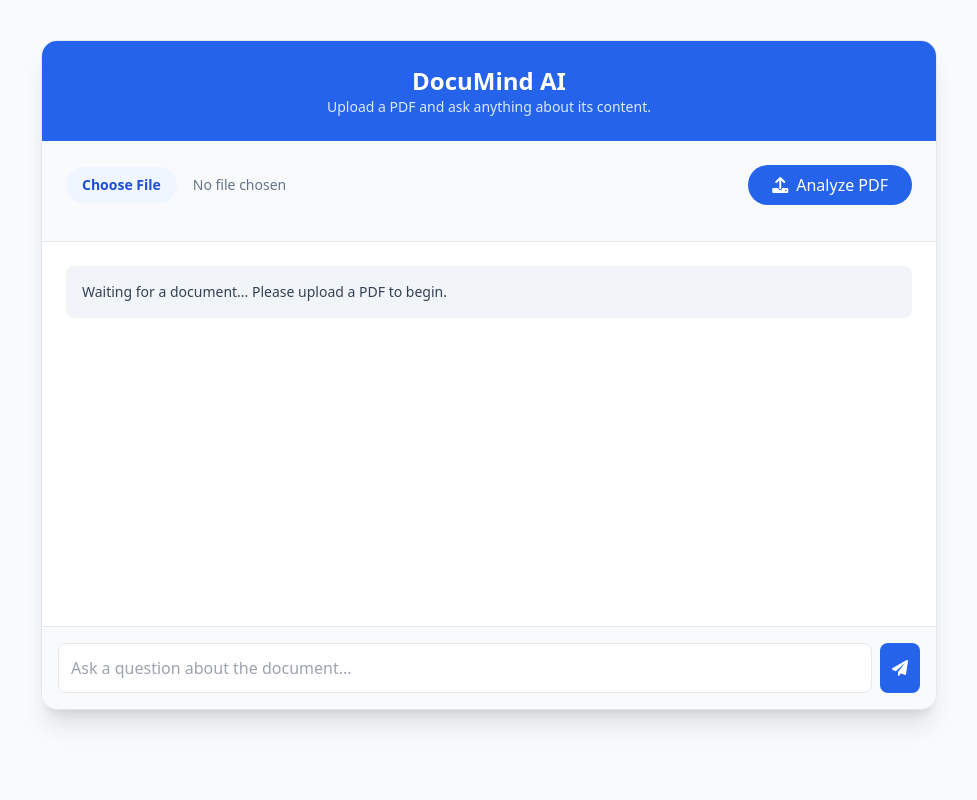
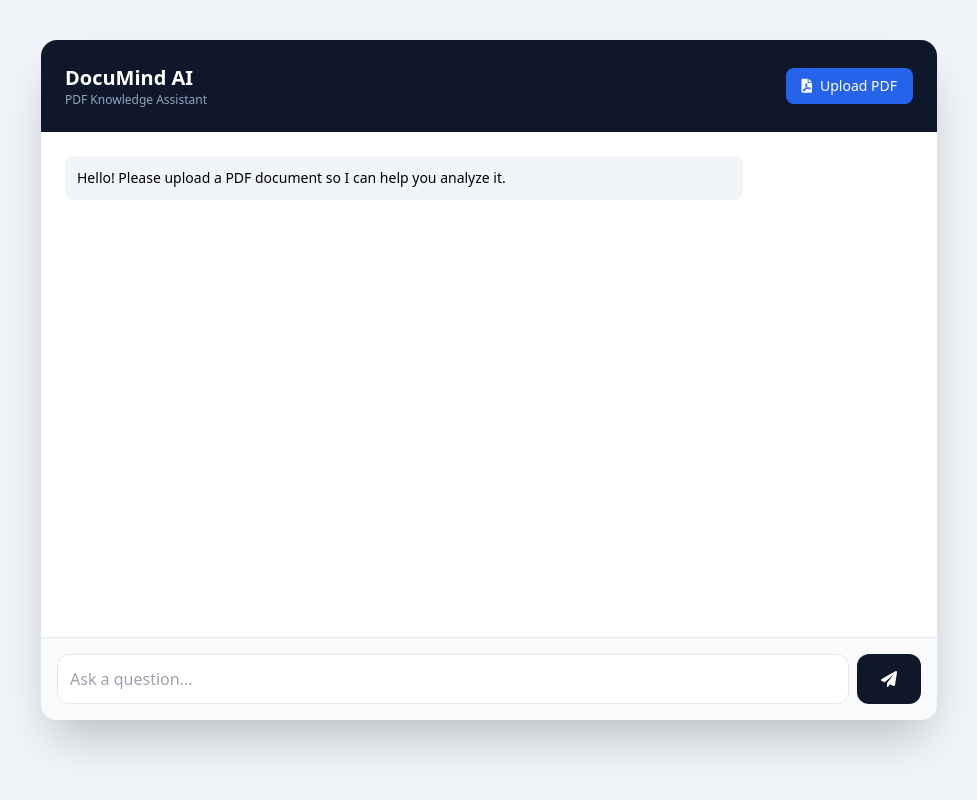
Before and after one commit to AhmedMohy99/AI-Document-Assistant, a Flask app: page / in a window 1280 px wide. Shown: the whole page, without its empty margins (151-1128 px from the left). Run offline with Flask 3, Linux system fonts and the light colour scheme; some libraries are stand-ins or nearby versions.

Commit message:
Update index.html

```diff
--- a/templates/index.html
+++ b/templates/index.html
@@ -7,63 +7,57 @@
     <script src="https://cdn.tailwindcss.com"></script>
     <link rel="stylesheet" href="https://cdnjs.cloudflare.com/ajax/libs/font-awesome/6.0.0/css/all.min.css">
 </head>
-<body class="bg-slate-50 min-h-screen flex flex-col items-center p-4 md:p-10">
+<body class="bg-slate-100 min-h-screen p-4 md:p-10 flex flex-col items-center">
 
-    <div class="max-w-4xl w-full bg-white rounded-2xl shadow-xl overflow-hidden border border-slate-200">
-        <header class="bg-blue-600 p-6 text-white text-center">
-            <h1 class="text-2xl font-bold">DocuMind AI</h1>
-            <p class="text-blue-100 text-sm">Upload a PDF and ask anything about its content.</p>
+    <div class="max-w-4xl w-full bg-white rounded-2xl shadow-2xl overflow-hidden flex flex-col h-[85vh]">
+        <header class="bg-slate-900 p-6 text-white flex justify-between items-center">
+            <div>
+                <h1 class="text-xl font-bold">DocuMind AI</h1>
+                <p class="text-xs text-slate-400">PDF Knowledge Assistant</p>
+            </div>
+            <div class="flex items-center gap-3">
+                <input type="file" id="fileInput" accept=".pdf" class="hidden" onchange="uploadPDF()"/>
+                <label for="fileInput" id="uploadLabel" class="bg-blue-600 hover:bg-blue-700 px-4 py-2 rounded-lg cursor-pointer transition text-sm font-medium">
+                    <i class="fas fa-file-pdf mr-2"></i>Upload PDF
+                </label>
+            </div>
         </header>
 
-        <section class="p-6 border-b bg-slate-50">
-            <div class="flex flex-col md:flex-row items-center gap-4">
-                <input type="file" id="fileInput" accept=".pdf" class="block w-full text-sm text-slate-500 file:mr-4 file:py-2 file:px-4 file:rounded-full file:border-0 file:text-sm file:font-semibold file:bg-blue-50 file:text-blue-700 hover:file:bg-blue-100 cursor-pointer"/>
-                <button onclick="uploadPDF()" id="uploadBtn" class="bg-blue-600 text-white px-6 py-2 rounded-full font-medium hover:bg-blue-700 transition flex items-center gap-2 shrink-0">
-                    <i class="fas fa-upload"></i> Analyze PDF
-                </button>
+        <div id="chat-window" class="flex-1 overflow-y-auto p-6 space-y-4 bg-white">
+            <div class="bg-slate-100 p-3 rounded-lg text-sm max-w-[80%]">
+                Hello! Please upload a PDF document so I can help you analyze it.
             </div>
-            <p id="status" class="text-xs mt-3 text-slate-500"></p>
-        </section>
+        </div>
 
-        <section id="chat-window" class="h-96 overflow-y-auto p-6 space-y-4 bg-white">
-            <div class="bg-slate-100 p-4 rounded-lg text-slate-700 text-sm">
-                Waiting for a document... Please upload a PDF to begin.
-            </div>
-        </section>
-
-        <footer class="p-4 bg-slate-50 border-t flex gap-2">
-            <input type="text" id="userQuestion" placeholder="Ask a question about the document..." class="flex-1 p-3 rounded-lg border focus:ring-2 focus:ring-blue-500 outline-none"/>
-            <button onclick="askAI()" class="bg-blue-600 text-white p-3 rounded-lg hover:bg-blue-700">
+        <div class="p-4 bg-slate-50 border-t flex gap-2">
+            <input type="text" id="userQuestion" placeholder="Ask a question..." class="flex-1 p-3 rounded-xl border focus:ring-2 focus:ring-blue-500 outline-none"/>
+            <button onclick="askAI()" class="bg-slate-900 text-white px-6 py-3 rounded-xl hover:bg-black transition">
                 <i class="fas fa-paper-plane"></i>
             </button>
-        </footer>
+        </div>
     </div>
 
     <script>
         async function uploadPDF() {
             const fileInput = document.getElementById('fileInput');
-            const status = document.getElementById('status');
-            const btn = document.getElementById('uploadBtn');
+            const label = document.getElementById('uploadLabel');
+            if (!fileInput.files[0]) return;
 
-            if (!fileInput.files[0]) return alert("Select a file first!");
-
+            label.innerHTML = '<i class="fas fa-spinner fa-spin mr-2"></i>Analyzing...';
             const formData = new FormData();
             formData.append('file', fileInput.files[0]);
-
-            status.innerText = "Processing document... this may take a moment.";
-            btn.disabled = true;
 
             const res = await fetch('/upload', { method: 'POST', body: formData });
             const data = await res.json();
 
             if (data.message) {
-                status.className = "text-xs mt-3 text-green-600 font-bold";
-                status.innerText = data.message;
-                addMessage('assistant', "Document ready! What would you like to know?");
+                label.innerHTML = '<i class="fas fa-check mr-2"></i>Ready';
+                label.className = "bg-green-600 px-4 py-2 rounded-lg text-white text-sm";
+                addMessage('assistant', "I've finished reading your document. Ask me anything!");
             } else {
-                status.innerText = "Error: " + data.error;
+                alert(data.error);
+                label.innerHTML = '<i class="fas fa-file-pdf mr-2"></i>Try Again';
             }
-            btn.disabled = false;
         }
 
         async function askAI() {
@@ -86,10 +80,10 @@
         function addMessage(role, text) {
             const win = document.getElementById('chat-window');
             const div = document.createElement('div');
-            div.className = role === 'user' ? 'ml-auto bg-blue-600 text-white p-3 rounded-lg max-w-[80%]' : 'mr-auto bg-slate-100 text-slate-800 p-3 rounded-lg max-w-[80%]';
+            div.className = role === 'user' ? 'ml-auto bg-blue-600 text-white p-3 rounded-xl max-w-[85%]' : 'mr-auto bg-slate-100 text-slate-800 p-3 rounded-xl max-w-[85%]';
             div.innerText = text;
             win.appendChild(div);
-            win.scrollTop = win.scrollHeight;
+            win.scrollTo({ top: win.scrollHeight, behavior: 'smooth' });
         }
     </script>
 </body>
```
